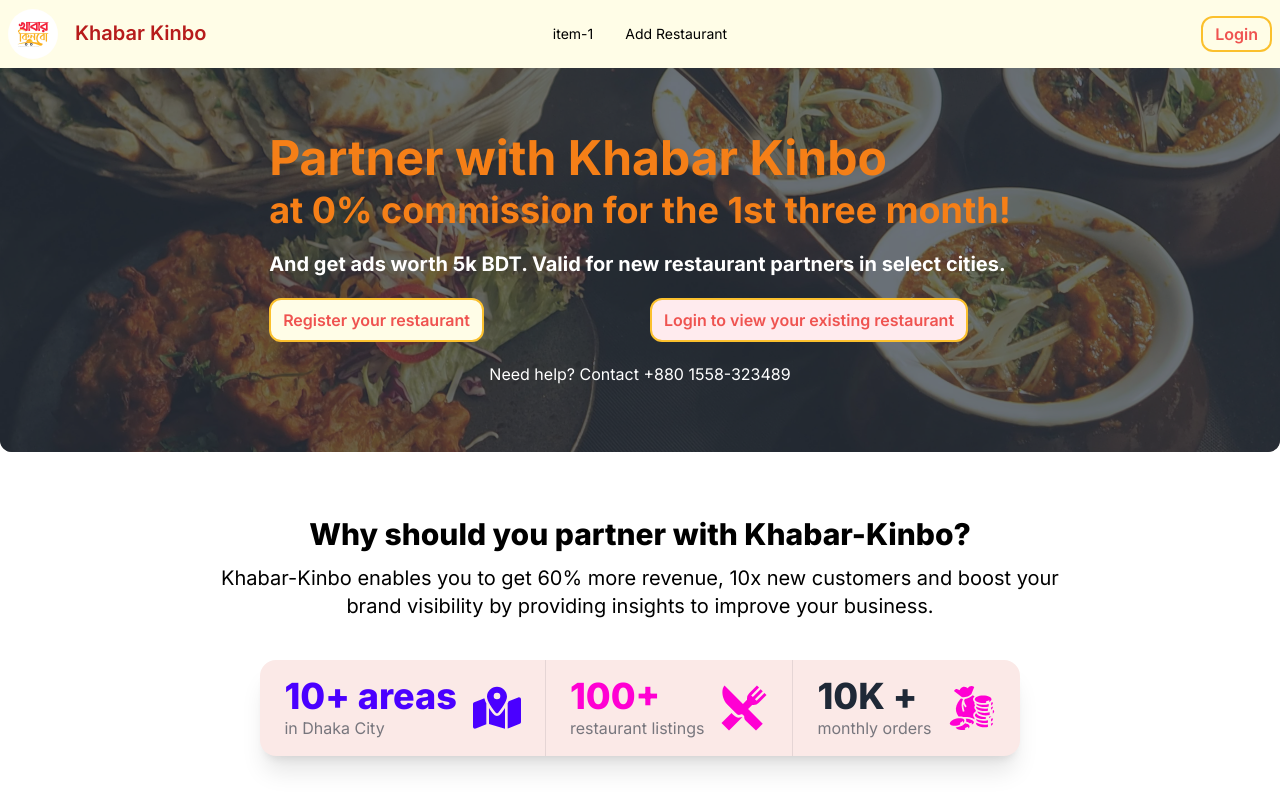
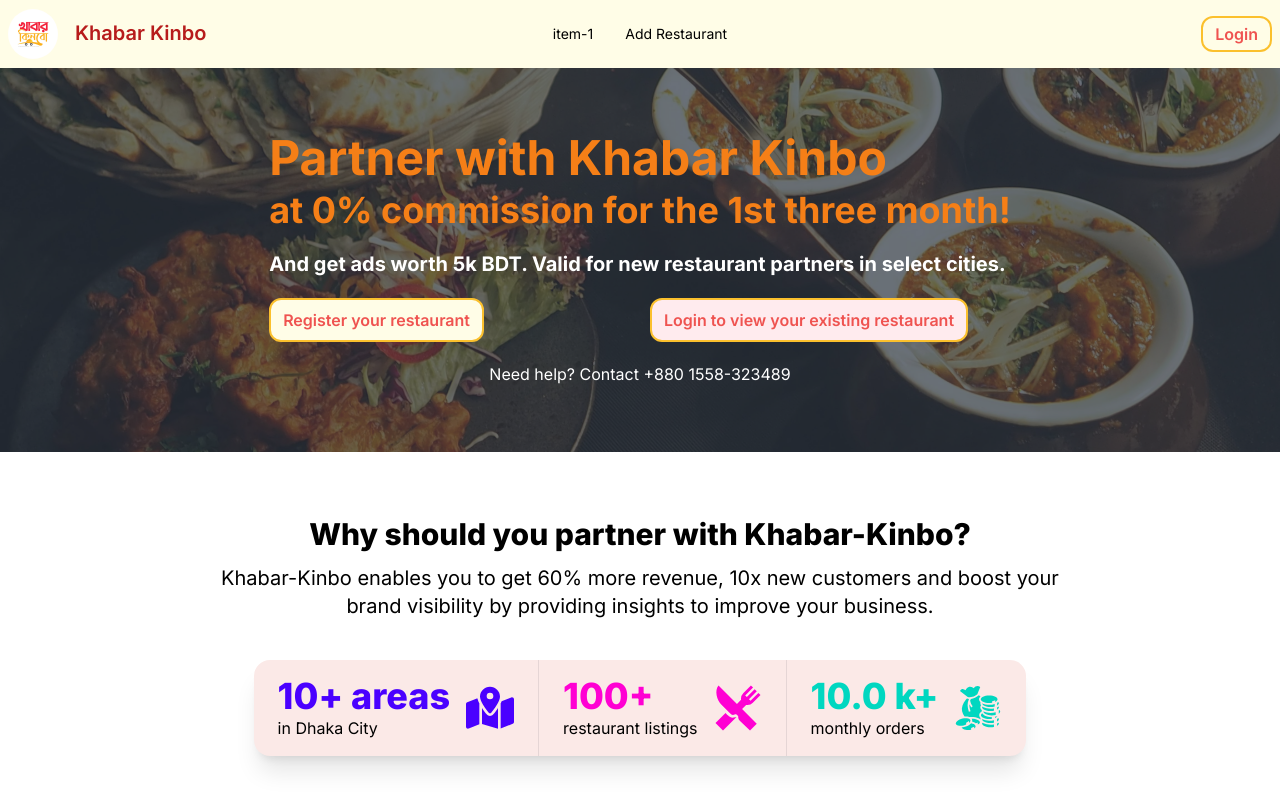
Before and after one commit to Raisul-24/khabar_kinbo_front-end, a Next.js app: page /addRestaurant in a window 1280 px wide. Shown: the top 800 px of the page. Built offline with nearby package versions, Linux system fonts and the light colour scheme; no server answers.

Commit message:
fix sum error and reponsive

```diff
--- a/app/(main)/addRestaurant/banner.js
+++ b/app/(main)/addRestaurant/banner.js
@@ -5,11 +5,11 @@
 const banner = () => {
   return (
     <div
-      className="hero min-h-96 rounded-b-xl max-w-screen"
+      className="hero min-h-96 max-w-screen"
       style={{
         backgroundImage: "url(/addRestaurentBanner1.jpg)",
       }}>
-      <div className="hero-overlay bg-opacity-70 rounded-b-xl"></div>
+      <div className="hero-overlay bg-opacity-70"></div>
       <div className="hero-content text-neutral-content text-left">
         <div className="max-w-4xl">
           <h1 className="mb-5 text-xl md:text-3xl lg:text-5xl font-bold text-yellow-900">Partner with Khabar Kinbo <br></br>
--- a/app/(main)/addRestaurant/chooseus.js
+++ b/app/(main)/addRestaurant/chooseus.js
@@ -20,7 +20,7 @@
     </div>
 
     <div className="stat-value text-primary">10+ areas </div>
-    <div className="stat-title">in Dhaka City </div>
+    <div className="stat-title text-black">in Dhaka City </div>
   </div>
 
   <div className="stat">
@@ -28,15 +28,15 @@
     <IoRestaurantSharp />
     </div>
     <div className="stat-value text-secondary">100+</div>
-    <div className="stat-title">restaurant listings</div>
+    <div className="stat-title text-black">restaurant listings</div>
   </div>
 
   <div className="stat">
-    <div className="stat-figure text-secondary text-5xl">
+    <div className="stat-figure text-accent text-5xl">
     <GiCash />
     </div>
-    <div className="stat-value">10K +</div>
-    <div className="stat-title">monthly orders</div>
+    <div className="stat-value text-accent">10.0 k+</div>
+    <div className="stat-title text-black">monthly orders</div>
   </div>
 </div>
          </div>
```
